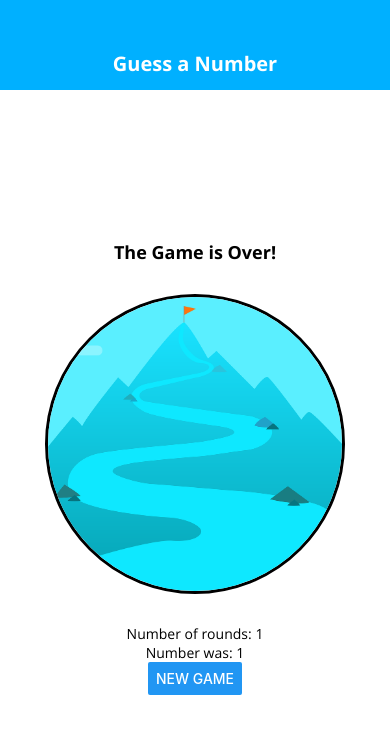
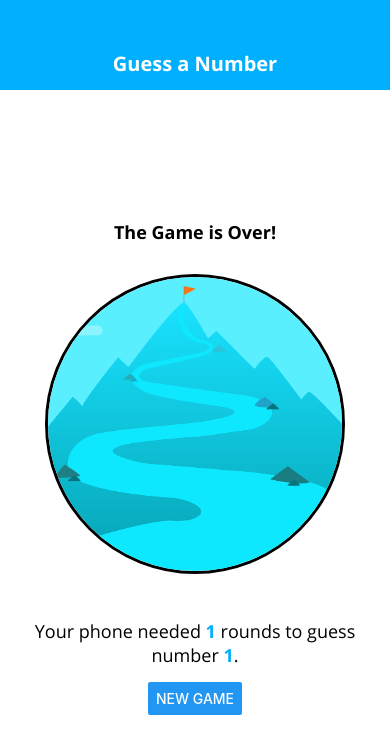
Before and after one commit to rinaldipratama/rn-guess-number, a React Native app: screen / in a window 390 px wide. Shown: the top 754 px of the page. Built offline with nearby package versions, Linux system fonts and the light colour scheme.

Commit message:
Update Text styling for gameoverscreen

```diff
--- a/components/BodyText.js
+++ b/components/BodyText.js
@@ -1,7 +1,9 @@
 import React from 'react';
 import { Text, StyleSheet } from 'react-native';
 
-const BodyText = props => <Text style={styles.body}>{props.children}</Text>
+const BodyText = (props) => (
+  <Text style={{ ...styles.body, ...props.style }}>{props.children}</Text>
+);
 
 const styles = StyleSheet.create({
     body: {
--- a/screens/GameOverScreen.js
+++ b/screens/GameOverScreen.js
@@ -3,6 +3,7 @@
 
 import BodyText from '../components/BodyText';
 import TitleText from '../components/TitleText';
+import colors from '../constants/colors';
 
 const GameOverScreen = props => {
     return (
@@ -19,8 +20,14 @@
             resizeMode="cover"
           />
         </View>
-        <BodyText>Number of rounds: {props.roundsNumber}</BodyText>
-        <BodyText>Number was: {props.userNumber}</BodyText>
+        <View style={styles.resultContainer}>
+          <BodyText style={styles.resultText}>
+            Your phone needed{" "}
+            <Text style={styles.highlight}>{props.roundsNumber}</Text> rounds to
+            guess number{" "}
+            <Text style={styles.highlight}>{props.userNumber}</Text>.
+          </BodyText>
+        </View>
         <Button title="NEW GAME" onPress={props.onRestart} />
       </View>
     );
@@ -44,6 +51,18 @@
     image: {
         width: '100%',
         height: '100%'
+    },
+    resultContainer: {
+        marginHorizontal: 30,
+        marginVertical: 15
+    },
+    resultText: {
+        textAlign: 'center',
+        fontSize: 18
+    },
+    highlight: {
+        color: colors.primary,
+        fontFamily: 'open-sans-bold'
     }
 });
 
```
